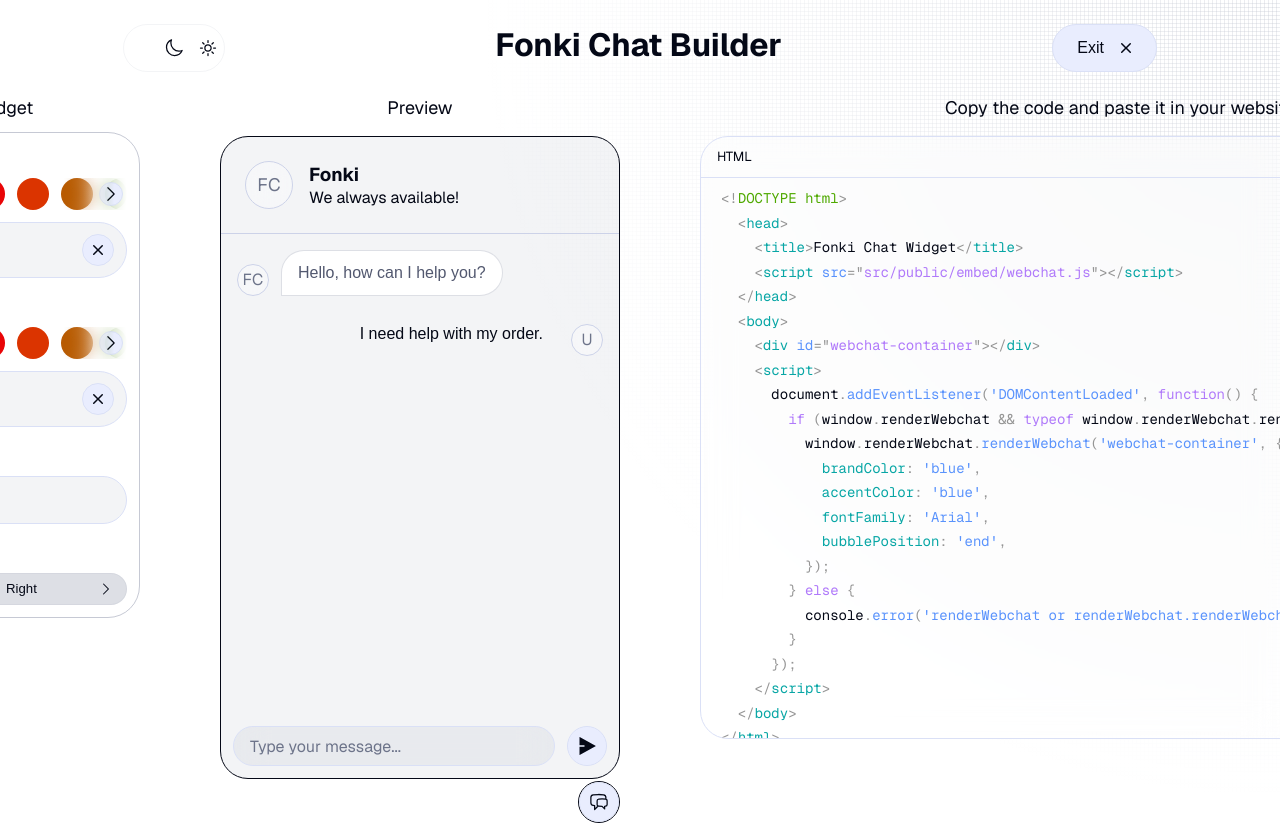
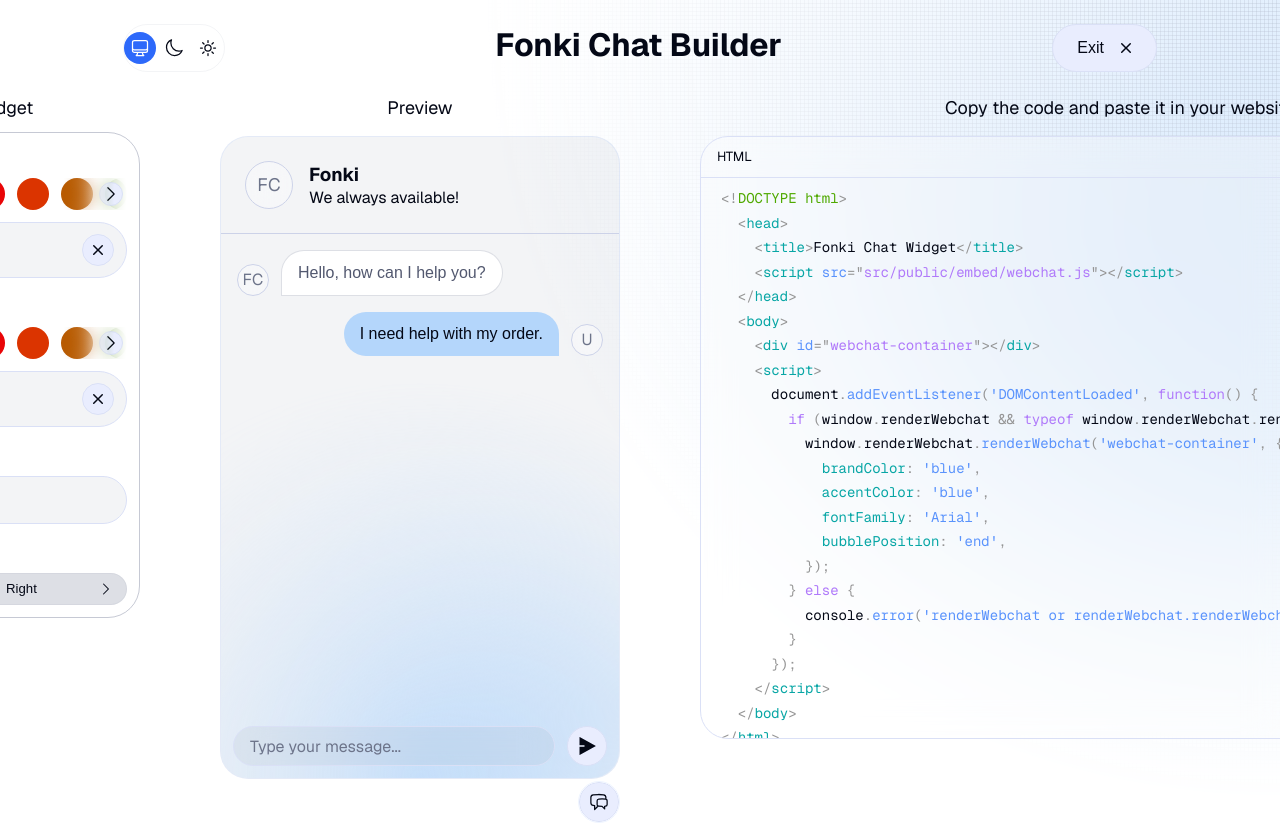
Before and after one commit to gugupy/nextjs, a Next.js app: page / in a window 1280 px wide. Shown: the top 823 px of the page. Built offline with nearby package versions, Linux system fonts and the light colour scheme.

Commit message:
Updated config

```diff
--- a/src/app/resources/config.js
+++ b/src/app/resources/config.js
@@ -3,8 +3,8 @@
 // default customization applied to the HTML in the main layout.tsx
 const style = {
   theme: "dark",
-  brand: "custom",
-  accent: "custom",
+  brand: "blue",
+  accent: "blue",
   neutral: "slate",
   border: "rounded",
   solid: "color",
@@ -72,7 +72,7 @@
   type: "Organization",
   name: "Fonki",
   description: meta.description,
-  email: "lorant@once-ui.com",
+  email: "fonki@qmantic.com",
 };
 
 
```
